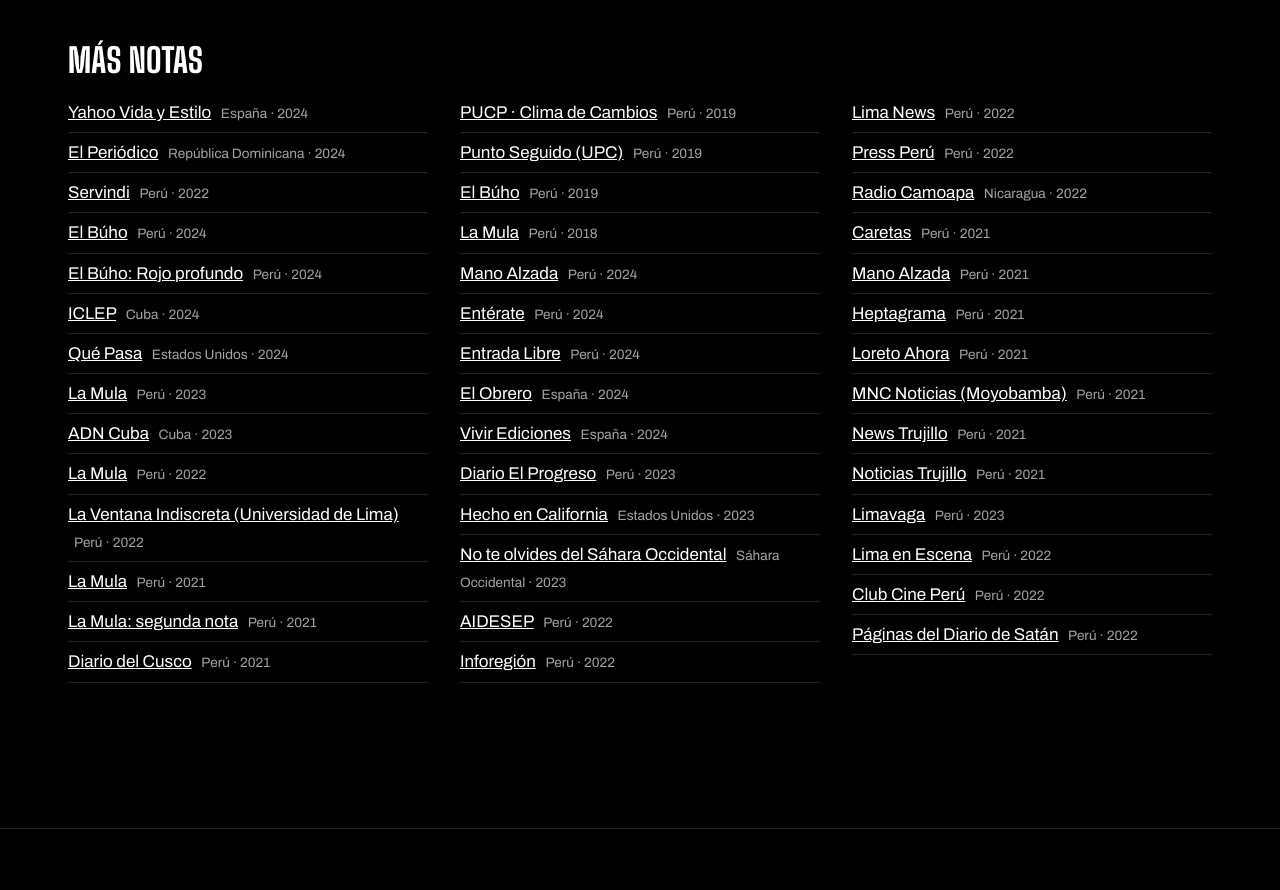
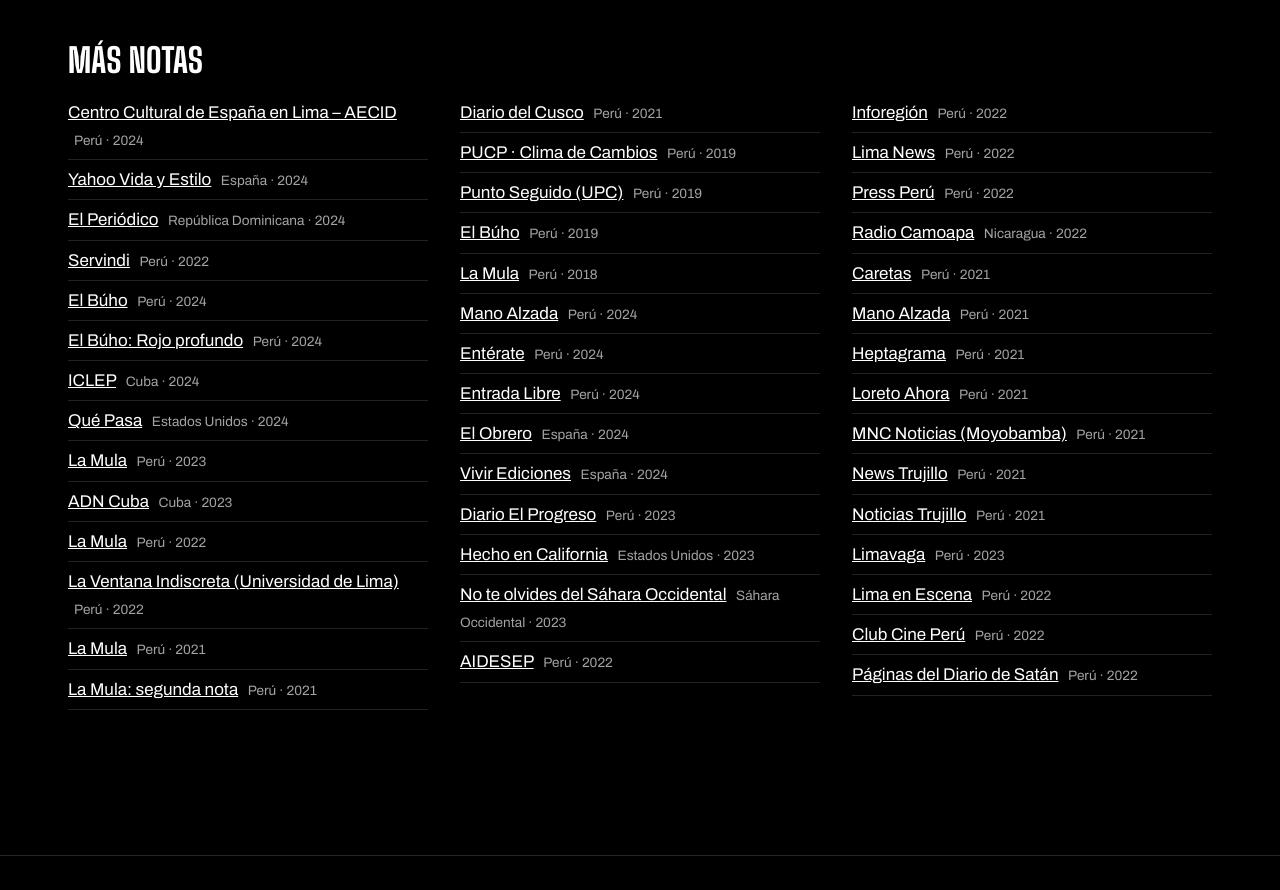
Before and after one commit to Censurados-web/censurados-web, a plain HTML site: page conocenos.html in a window 1280 px wide. Shown: the part 6254-7144 px from the top of the page. Drawn offline with Linux system fonts and the light colour scheme.

Commit message:
Conócenos: CCE Lima, X edición en Arequipa
Co-Authored-By: Claude Opus 5.5 <noreply@anthropic.com>
Claude-Session: https://claude.ai/code/session_01WcrHSsBSMfmdbyCiVbB7na

```diff
--- a/conocenos.html
+++ b/conocenos.html
@@ -169,6 +169,7 @@
       </ul>
       <h3 class="medios-mas-titulo">Más notas</h3>
       <ul class="medios-mas">
+          <li><a href="https://ccelima.aecid.es/w/x-censurados-film-festival-en-arequipa" target="_blank" rel="noopener">Centro Cultural de España en Lima – AECID</a> <span>Perú · 2024</span></li>
           <li><a href="https://es-us.vida-estilo.yahoo.com/espa%C3%B1ol-fernando-le%C3%B3n-aranoa-participa-031151688.html" target="_blank" rel="noopener">Yahoo Vida y Estilo</a> <span>España · 2024</span></li>
           <li><a href="https://www.elperiodico.com.do/2024/01/13/el-espanol-fernando-leon-de-aranoa-participa-en-peru-en-el-censurados-film-festival/" target="_blank" rel="noopener">El Periódico</a> <span>República Dominicana · 2024</span></li>
           <li><a href="https://www.servindi.org/actualidad-noticias/02/04/2022/censurados-film-festival-pone-en-foco-defensores-amazonicos" target="_blank" rel="noopener">Servindi</a> <span>Perú · 2022</span></li>
```
